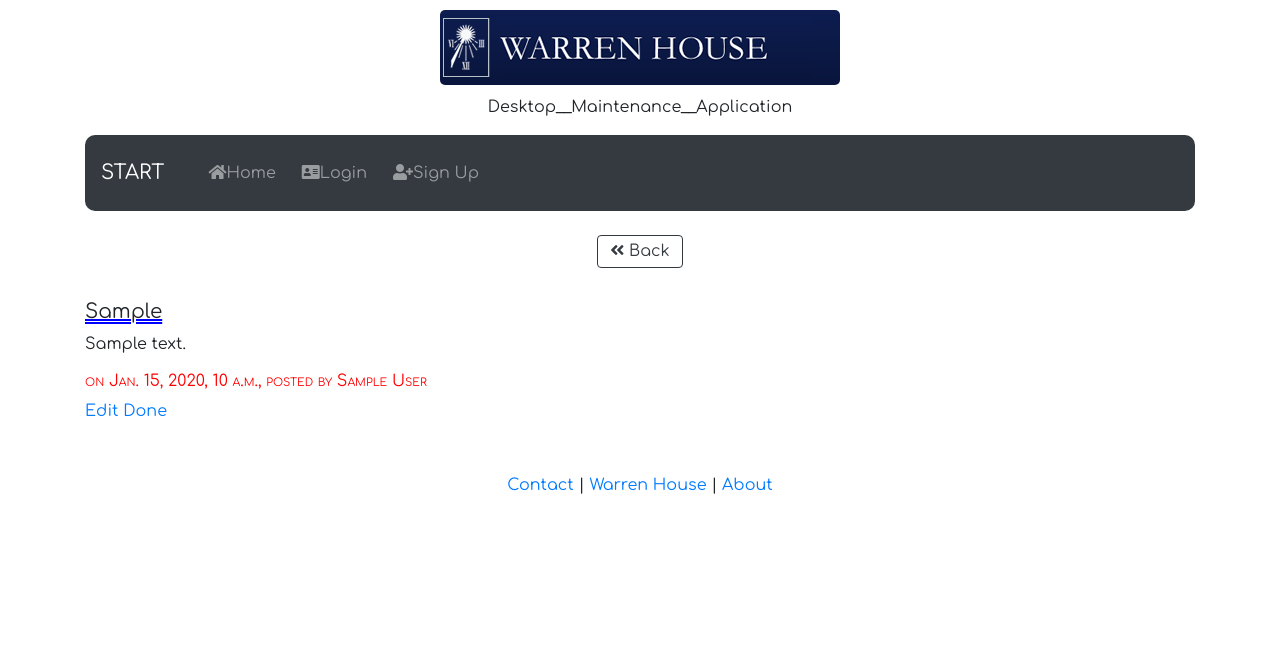
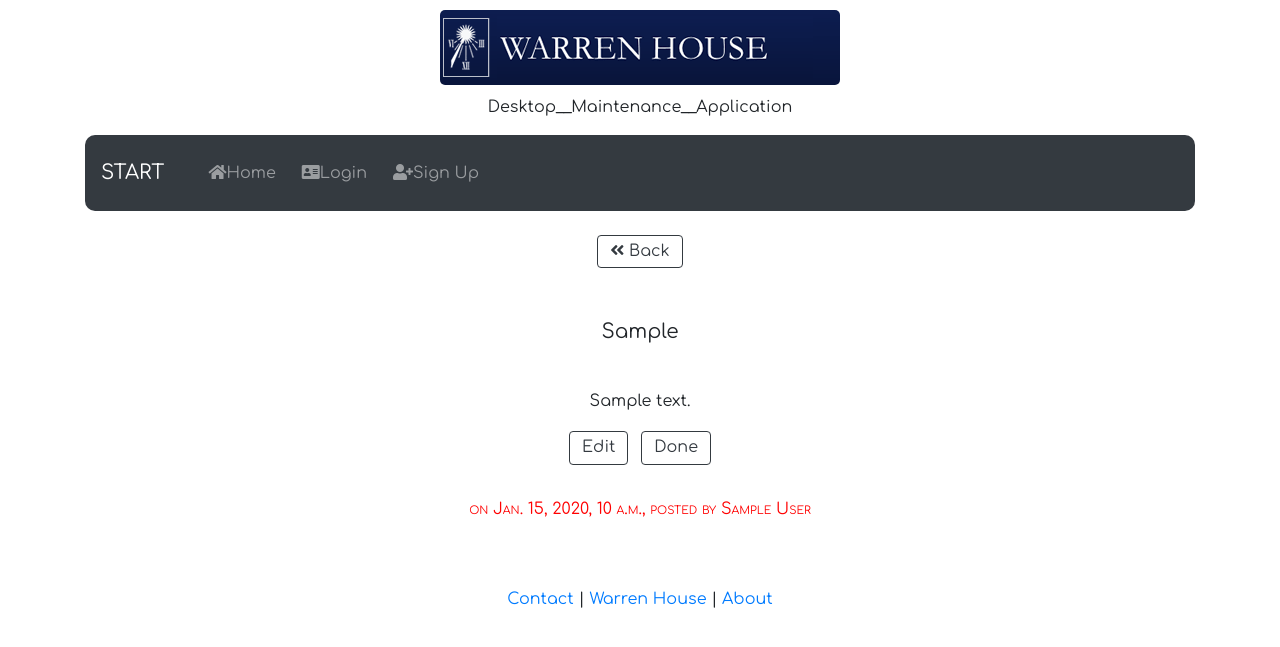
Before and after one commit to BartoszLewosz/Maintenance_ticketing_system, a Django app: page /electric/1 in a window 1280 px wide. Shown: the top 647 px of the page. Run offline with Django 3.2, Linux system fonts and the light colour scheme; tables that the repository leaves empty hold one stand-in row (values such as "Sample post"); some libraries are stand-ins or nearby versions; some web fonts are replaced.

Commit message:
Refreshed 'electric_detail' template.

```diff
--- a/electric/templates/electric/electric_detail.html
+++ b/electric/templates/electric/electric_detail.html
@@ -11,20 +11,21 @@
     </h4>
 
 
-<div class="problem_title">
 
 <h5>{{electric.location}}</h5>
 <!-- Need to change object name according to suitable model, but with lowercase!-->
 
-</div>
-    {{electric.descr|safe|linebreaks}}
+    <h6>{{electric.descr|safe|linebreaks}}
+    	<a href="{% url 'electric_edit' pk=electric.pk %}"><button class="btn btn-outline-dark">Edit</button></a>
+	    <a href="{% url 'electric_delete' pk=electric.pk %}"><span class="btn btn-outline-dark">Done</button></a>
+	</h6>
     <div class="detail">
 
-        <h6>on {{electric.date}}, posted by {{electric.author}}</h6>
+        <p>on {{electric.date}}, posted by {{electric.author}}</p>
 
     </div>
-    <a href="{% url 'electric_edit' pk=electric.pk %}"><span class="glyphicon glyphicon-edit"></span>Edit</a>
-    <a href="{% url 'electric_delete' pk=electric.pk %}"><span class="glyphicon glyphicon-trash"></span>Done</a>
+
+
 
 
 
--- a/homepage/static/homepage/css/main.css
+++ b/homepage/static/homepage/css/main.css
@@ -94,13 +94,9 @@ html {
 .detail {
 	font-variant: small-caps;
 	color: red;
+	text-align: center;
 }
 
-.problem_title  {
-	text-decoration: underline;
-	text-decoration-color: blue;
-	text-decoration-style: double;
-}
 
 /*
 #############################################################################
@@ -113,10 +109,7 @@ html {
 =============================================================================
 */
 
-.new {
-	text-align: right;
-}
-.print {
+.new, .print {
 	text-align: right;
 }
 
@@ -169,7 +162,7 @@ html {
 .table {
 	width: 100%;
 }
-h2, h3, h4 {
+h2, h3, h4, h5, h6 {
 	text-align: center;
 	padding: 20px;
 }
--- a/homepage/templates/homepage/index.html
+++ b/homepage/templates/homepage/index.html
@@ -5,6 +5,8 @@
 {% endblock title %}
 
 {% block content %}
+
+<p>This is space for time/date/calendar</p>
 
 
     {% if user.is_authenticated %}
```
Also changed, not shown: electric/templates/electric/electric_list.html (+4 -4 lines).
